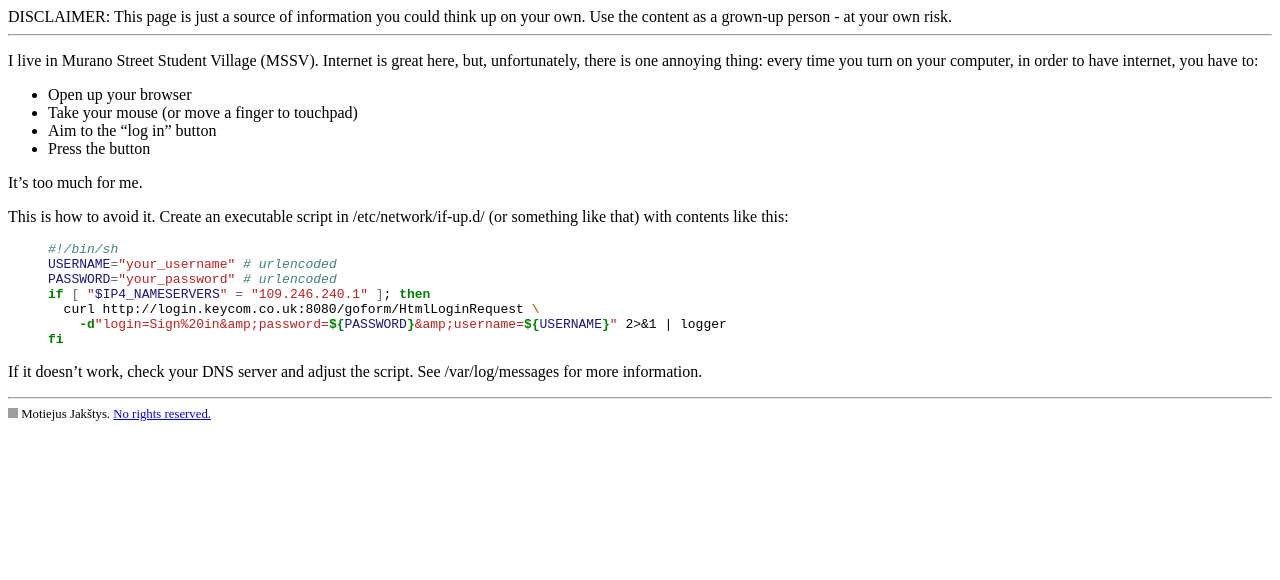
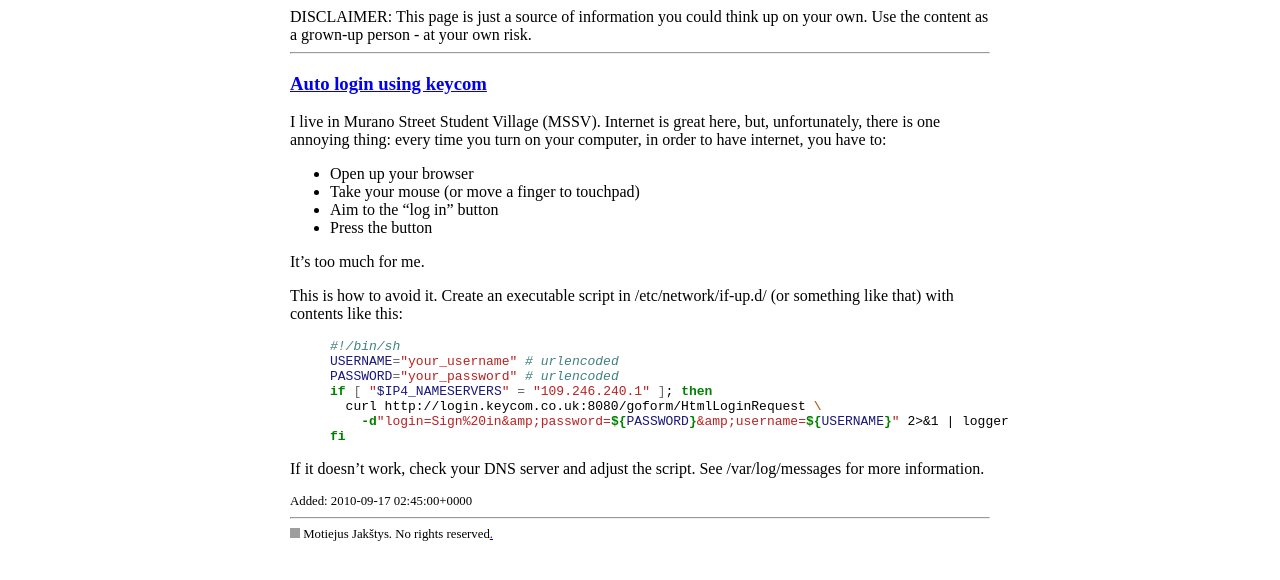
Before and after one commit to Motiejus/motiejus.github.com, a Jekyll site: the page built from techblog/_posts/2010-09-17-auto-login-using-keycom.markdown, in a window 1280 px wide. Shown: the top 580 px of the page. Built offline with Jekyll 4.4.1, drawn with Linux system fonts in a browser that asks for light colours; grey boxes are pictures that could not be loaded.

Commit message:
Layout changes

```diff
--- a/techblog/_layouts/base.html
+++ b/techblog/_layouts/base.html
@@ -6,17 +6,21 @@
     <meta http-equiv="Content-Type" content="text/html; charset=utf-8">
     <title>{{ page.title }}</title>
     <link rel="stylesheet" href="/css/pygments.css" type="text/css" />
+    <link rel="stylesheet" href="/css/base.css" type="text/css" />
   </head>
   <body>
+    <div id="main_wrap">
       <div>DISCLAIMER: This page is just a source of information you could think up on your own. Use the content as a grown-up person - at your own risk.</div>
       <hr/>
 
       {{ content }}
 
+      <hr/>
       <footer style="font-size: 0.8em;">
         <img style="width: 10px; height: 10px" src="http://xystus54g.com/assets/images/Copyleft.png" alt="Copyleft" />
-      Motiejus Jakštys. <a href="http://sam.zoy.org/wtfpl/COPYING" title="License">No rights reserved.</a>
+        Motiejus Jakštys. No rights reserved<a href="http://sam.zoy.org/wtfpl/COPYING" title="License">.</a>
       </footer>
+    </div>
   </body>
   <script type="text/javascript">
       var gaJsHost = (("https:" == document.location.protocol) ? "https://ssl." : "http://www.");
--- a/techblog/_layouts/post.html
+++ b/techblog/_layouts/post.html
@@ -2,5 +2,6 @@
 layout: base
 ---
 
+<h3><a href="/">{{ page.title }}</a></h3>
 {{ content }}
-<hr/>
+<div style="font-size: 0.8em">Added: {{ page.date | date: "%Y-%m-%d %H:%M:%S%z" }}</div>
--- a/techblog/_posts/2010-09-17-auto-login-using-keycom.markdown
+++ b/techblog/_posts/2010-09-17-auto-login-using-keycom.markdown
@@ -1,6 +1,7 @@
 ---
 layout: post
 date: 2010-09-17T03:45:00+01:00
+title: Auto login using keycom
 ---
 
 I live in Murano Street Student Village (MSSV). Internet is great here, but,
--- /dev/null
+++ b/techblog/css/base.css
@@ -0,0 +1,5 @@
+
+#main_wrap {
+  max-width: 700px;
+  margin: 0 auto;
+}
--- a/techblog/index.html
+++ b/techblog/index.html
@@ -7,5 +7,7 @@ layout: base
     {{ post.content }}
 
     <div style="font-size: 0.8em">Added: {{ post.date | date: "%Y-%m-%d %H:%M:%S%z" }}</div>
-    <hr/>
+    {% if forloop.last %}{% else %}
+      <hr/>
+    {% endif %}
   {% endfor %}
```
Lines whose indentation alone changed are shown as unchanged.
